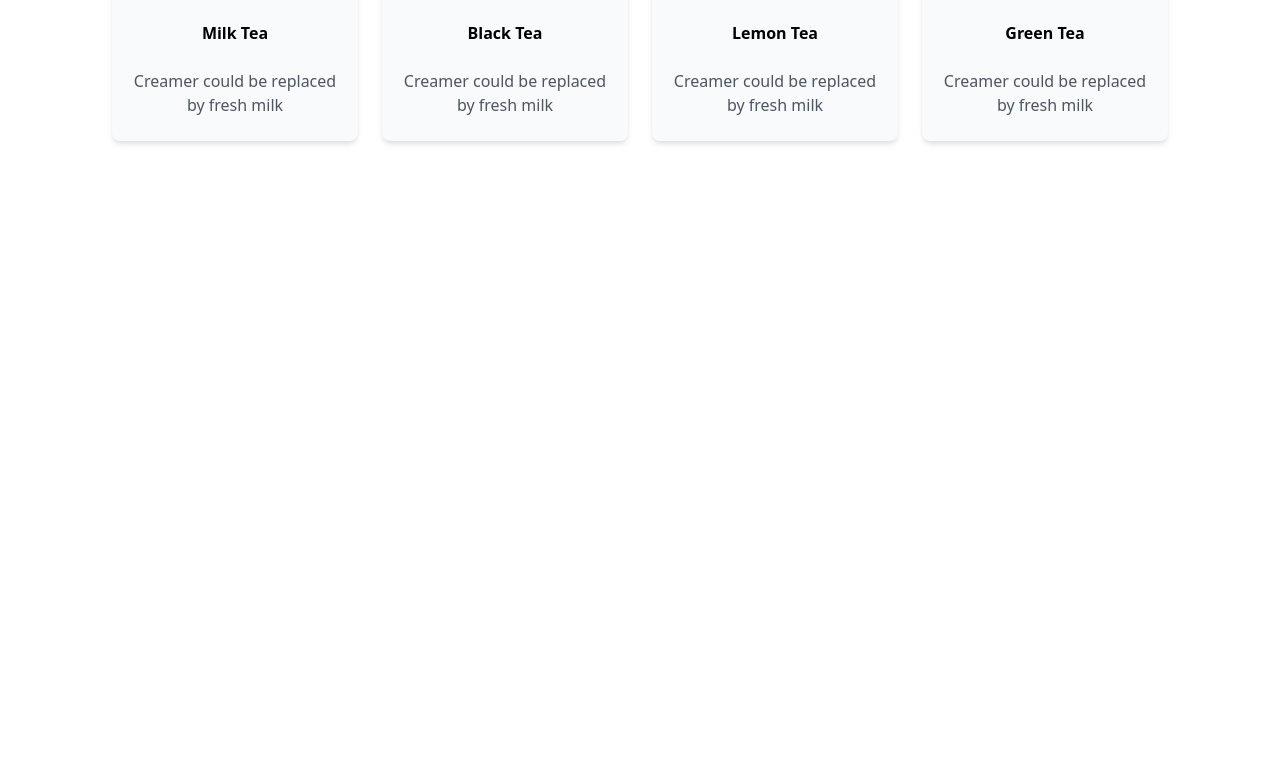
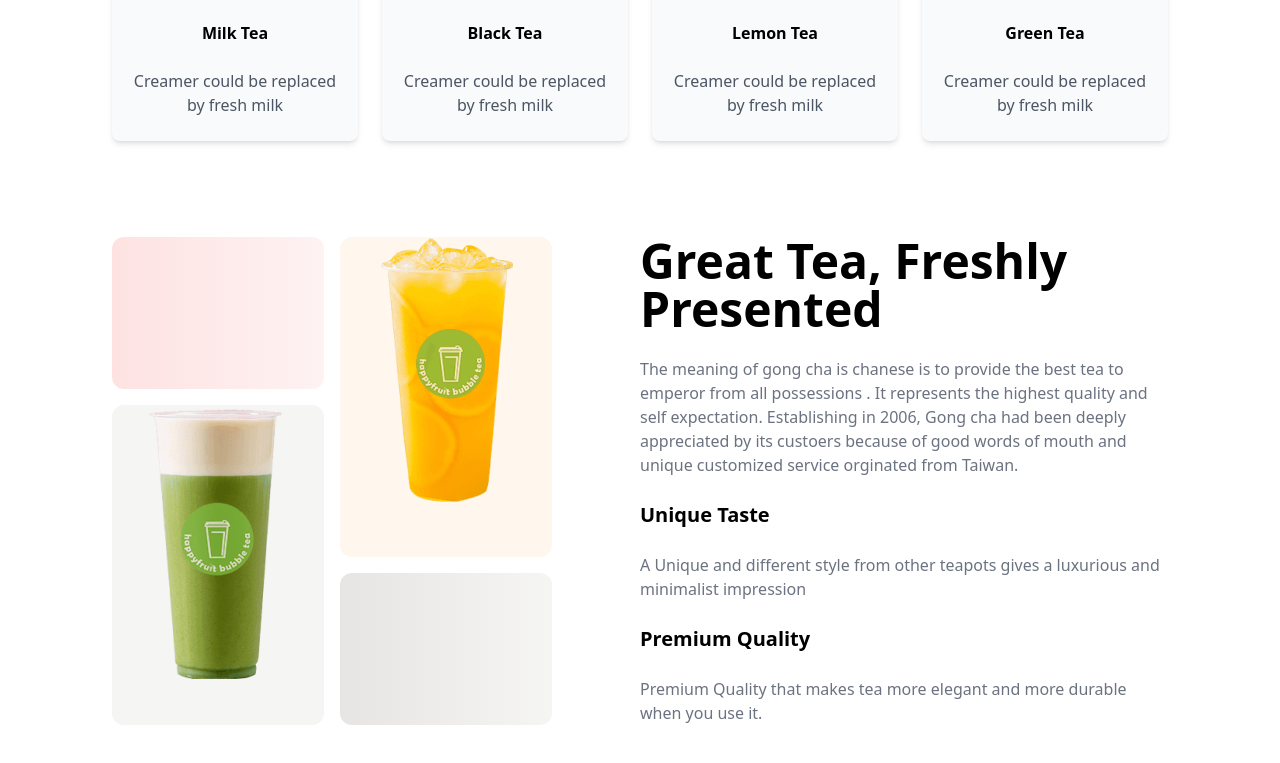
Before and after one commit to sadi554/Tea-House-Tailwind, a plain HTML site: page index.html in a window 1280 px wide. Shown: the part 987-1750 px from the top of the page. Before the commit the page ends 1224 px from the top, so only its background shows below. Drawn offline with nearby package versions, Linux system fonts and the light colour scheme.

Commit message:
Great Tea section

```diff
--- a/index.html
+++ b/index.html
@@ -180,6 +180,67 @@
                     </div>
                 </div>
             </section>
+
+            <!-- Great Tea section -->
+            <section class="mb-24">
+                <div class="grid grid-cols-1 lg:grid-cols-2">
+                    <!-- image section -->
+                    <div class="grid grid-cols-2 grid-rows-3 gap-4 lg:w-5/6">
+                        <div
+                            class="h-38 bg-gradient-to-r from-red-100 to-red-50 rounded-xl"
+                        ></div>
+                        <div class="bg-orange-50 rounded-xl row-span-2">
+                            <img
+                                class="mx-auto"
+                                src="images/fresh-1.png"
+                                alt=""
+                            />
+                        </div>
+
+                        <div class="bg-stone-100 rounded-xl row-span-2">
+                            <img
+                                class="mx-auto"
+                                src="images/fresh-2.png"
+                                alt=""
+                            />
+                        </div>
+                        <div
+                            class="h-38 bg-gradient-to-r from-stone-200 to-stone-100 rounded-xl"
+                        ></div>
+                    </div>
+
+                    <!-- Text section -->
+                    <div>
+                        <h1 class="text-5xl font-extrabold">
+                            Great Tea, Freshly Presented
+                        </h1>
+                        <br />
+                        <p class="text-base font-medium text-gray-500">
+                            The meaning of gong cha is chanese is to provide the
+                            best tea to emperor from all possessions . It
+                            represents the highest quality and self expectation.
+                            Establishing in 2006, Gong cha had been deeply
+                            appreciated by its custoers because of good words of
+                            mouth and unique customized service orginated from
+                            Taiwan.
+                        </p>
+                        <br />
+                        <h3 class="text-xl font-extrabold">Unique Taste</h3>
+                        <br />
+                        <p class="text-base font-medium text-gray-500">
+                            A Unique and different style from other teapots
+                            gives a luxurious and minimalist impression
+                        </p>
+                        <br />
+                        <h3 class="text-xl font-extrabold">Premium Quality</h3>
+                        <br />
+                        <p class="text-base font-medium text-gray-500">
+                            Premium Quality that makes tea more elegant and more
+                            durable when you use it.
+                        </p>
+                    </div>
+                </div>
+            </section>
         </main>
     </body>
 </html>
```
